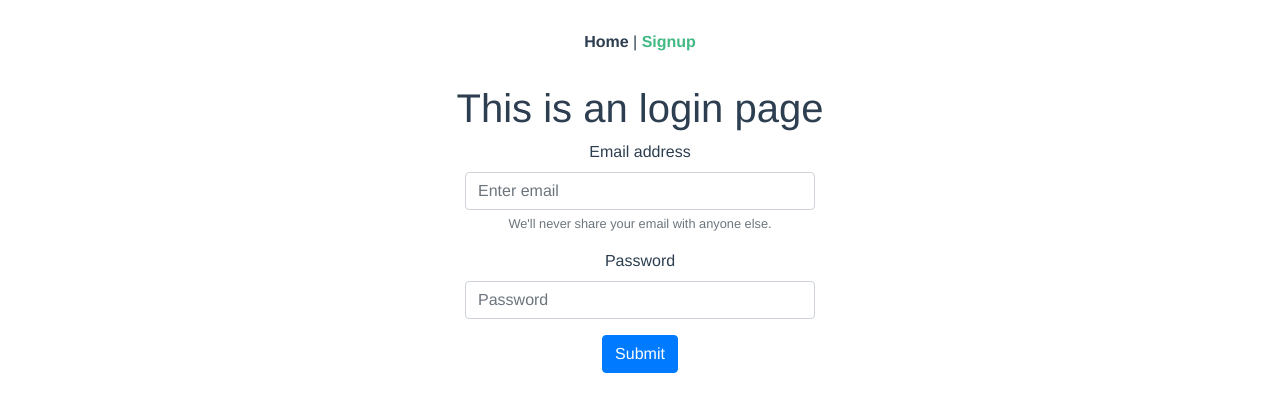
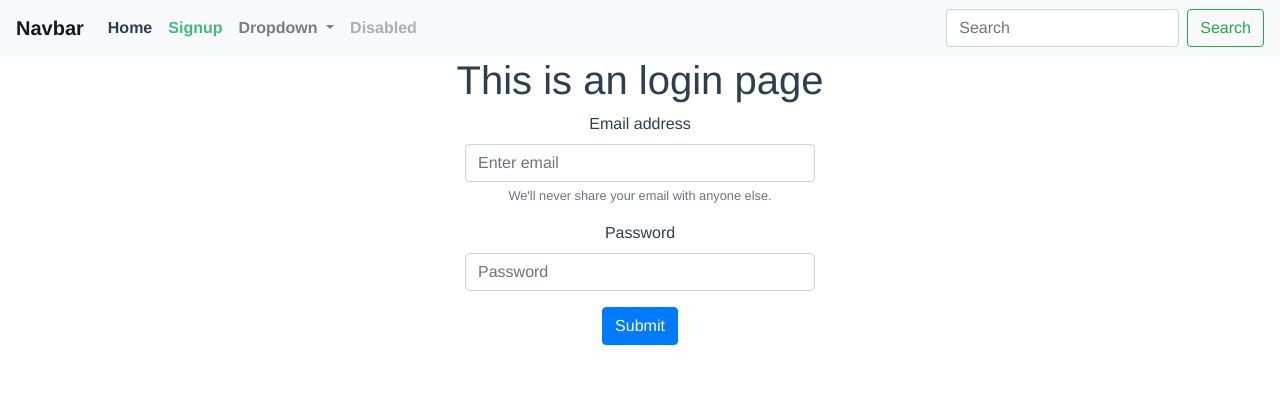
Before and after one commit to randimohorovic/Frontend, a Vue app in the folder jobquest/: page /signup in a window 1280 px wide. Shown: the top 412 px of the page. Built offline with nearby package versions, Linux system fonts and the light colour scheme.

Commit message:
navbar  dodan
navbar dodan, bootstrap kod sreden da navbar radi kako treba,

```diff
--- a/jobquest/package.json
+++ b/jobquest/package.json
@@ -9,7 +9,8 @@
   "dependencies": {
     "core-js": "^3.8.3",
     "vue": "^3.2.13",
-    "vue-router": "^4.0.3"
+    "vue-router": "^4.0.3",
+    "vuetify": "^3.4.3"
   },
   "devDependencies": {
     "@vue/cli-plugin-babel": "~5.0.0",
--- a/jobquest/public/index.html
+++ b/jobquest/public/index.html
@@ -12,6 +12,11 @@
       integrity="sha384-Gn5384xqQ1aoWXA+058RXPxPg6fy4IWvTNh0E263XmFcJlSAwiGgFAW/dAiS6JXm"
       crossorigin="anonymous"
     />
+      <script src="https://code.jquery.com/jquery-3.4.1.slim.min.js" integrity="sha384-J6qa4849blE2+poT4WnyKhv5vZF5SrPo0iEjwBvKU7imGFAV0wwj1yYfoRSJoZ+n" crossorigin="anonymous"></script>
+      <script src="https://cdn.jsdelivr.net/npm/popper.js@1.16.0/dist/umd/popper.min.js" integrity="sha384-Q6E9RHvbIyZFJoft+2mJbHaEWldlvI9IOYy5n3zV9zzTtmI3UksdQRVvoxMfooAo" crossorigin="anonymous"></script>
+      <script src="https://cdn.jsdelivr.net/npm/bootstrap@4.4.1/dist/js/bootstrap.min.js" integrity="sha384-wfSDF2E50Y2D1uUdj0O3uMBJnjuUD4Ih7YwaYd1iqfktj0Uod8GCExl3Og8ifwB6" crossorigin="anonymous"></script>
+
+
   </head>
   <body>
     <noscript>
@@ -23,5 +28,7 @@
     </noscript>
     <div id="app"></div>
     <!-- built files will be auto injected -->
+
+
   </body>
 </html>
--- a/jobquest/src/App.vue
+++ b/jobquest/src/App.vue
@@ -1,7 +1,44 @@
 <template>
-  <nav>
-    <router-link to="/">Home</router-link> |
-    <router-link to="/signup">Signup</router-link>
+  <nav class="navbar navbar-expand-lg navbar-light bg-light">
+  <a class="navbar-brand" href="#">Navbar</a>
+  <button class="navbar-toggler" type="button" data-toggle="collapse" data-target="#navbarSupportedContent" aria-controls="navbarSupportedContent" aria-expanded="false" aria-label="Toggle navigation">
+    <span class="navbar-toggler-icon"></span>
+  </button>
+
+  <div class="collapse navbar-collapse" id="navbarSupportedContent">
+    <ul class="navbar-nav mr-auto">
+      <li class="nav-item active">
+        <a class ="nav-link">
+        <router-link to="/">Home</router-link> </a>
+      </li>
+      <li class="nav-item active">
+        <a class ="nav-link">
+          <router-link to="/signup">Signup</router-link> </a>
+      </li>
+      <li class="nav-item dropdown">
+        <a class="nav-link dropdown-toggle" href="#" id="navbarDropdown" role="button" data-toggle="dropdown" aria-haspopup="true" aria-expanded="false">
+          Dropdown
+        </a>
+        <div class="dropdown-menu" aria-labelledby="navbarDropdown">
+          <a class="dropdown-item" href="#">Action</a>
+          <a class="dropdown-item" href="#">Another action</a>
+          <div class="dropdown-divider"></div>
+          <a class="dropdown-item" href="#">Something else here</a>
+        </div>
+      </li>
+      <li class="nav-item">
+        <a class="nav-link disabled" href="#" tabindex="-1" aria-disabled="true">Disabled</a>
+      </li>
+    </ul>
+    <form class="form-inline my-2 my-lg-0">
+      <input class="form-control mr-sm-2" type="search" placeholder="Search" aria-label="Search">
+      <button class="btn btn-outline-success my-2 my-sm-0" type="submit">Search</button>
+    </form>
+  </div>
+
+
+    <!-- <router-link to="/">Home</router-link>
+    <router-link to="/signup">Signup</router-link> -->
   </nav>
   <router-view />
 </template>
@@ -16,7 +53,7 @@
 }
 
 nav {
-  padding: 30px;
+  padding: 60px;
 
   a {
     font-weight: bold;
```
Also changed, not shown: 1 other file (tests, documents, lock files or other folders).
